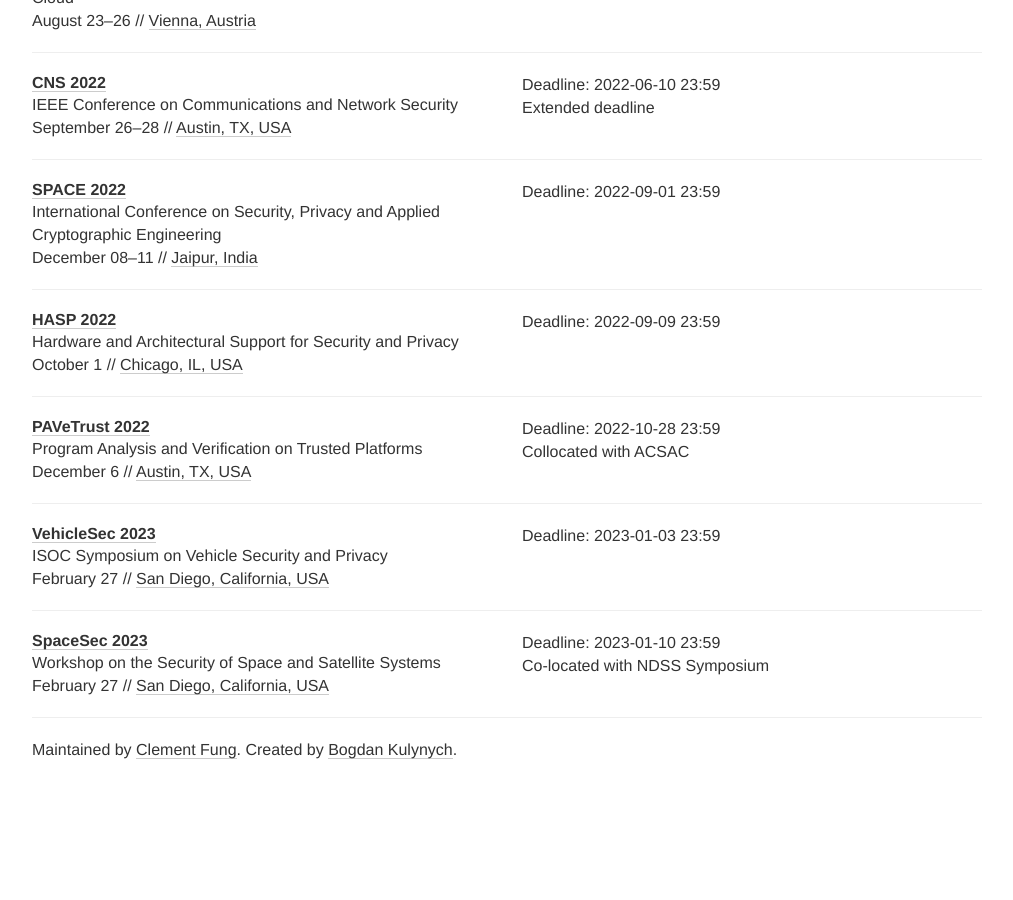
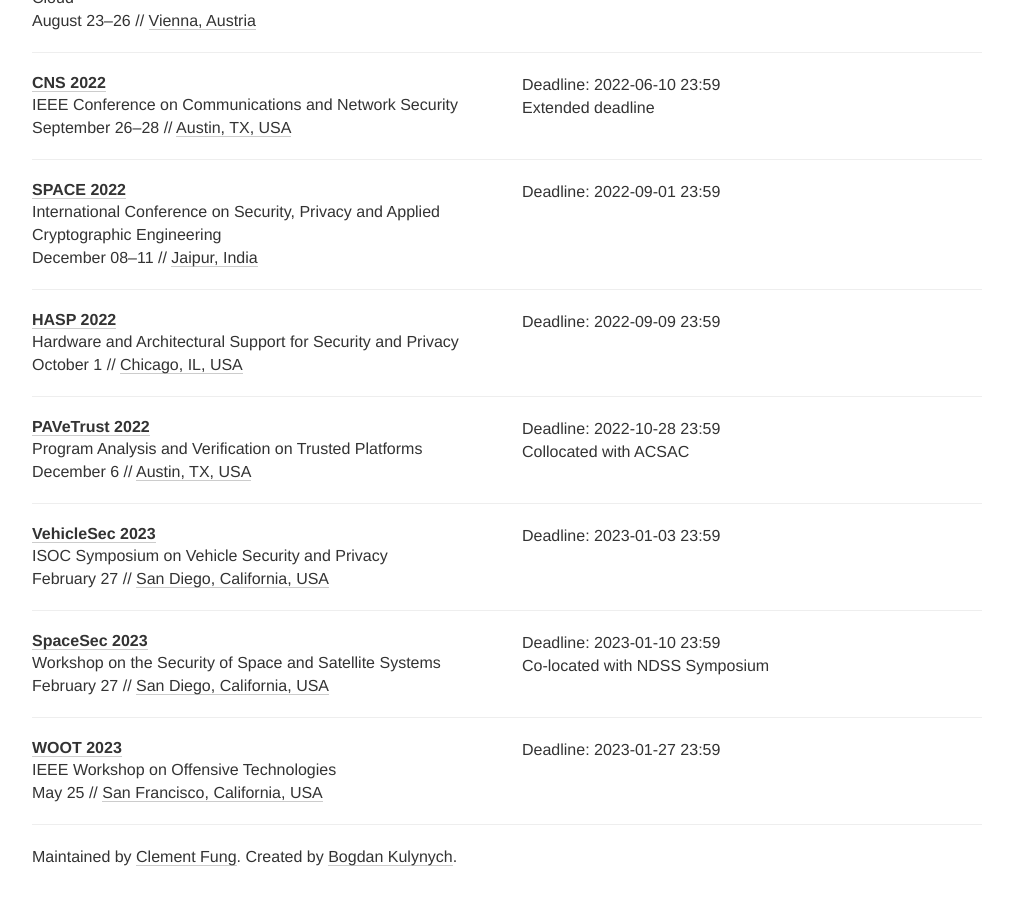
Before and after one commit to sec-deadlines/sec-deadlines.github.io, a Jekyll site: the page built from index.html, in a window 1280 px wide and 900 px high, scrolled down 7639 px. Shown: the whole window, without its empty margins (133-1146 px from the left). Built offline with Jekyll 4.4.1, drawn with Linux system fonts in a browser that asks for light colours; nearby versions of some CDN libraries; comment, search, counter and statistics services are not loaded; before the commit the page ends 8432 px from its top, so only the background shows below that.

Commit message:
Add WOOT 2023 deadline

```diff
--- a/_data/conferences.yml
+++ b/_data/conferences.yml
@@ -523,3 +523,12 @@
   date: February 27
   place: San Diego, California, USA
   tags: [SEC, PRIV, CRYPTO, SHOP]
+
+- name: WOOT
+  description: IEEE Workshop on Offensive Technologies
+  year: 2023
+  link: https://wootconference.org/
+  deadline: ["2023-01-27 23:59"]
+  date: May 25
+  place: San Francisco, California, USA
+  tags: [SEC, PRIV, CRYPTO, SHOP]
```
